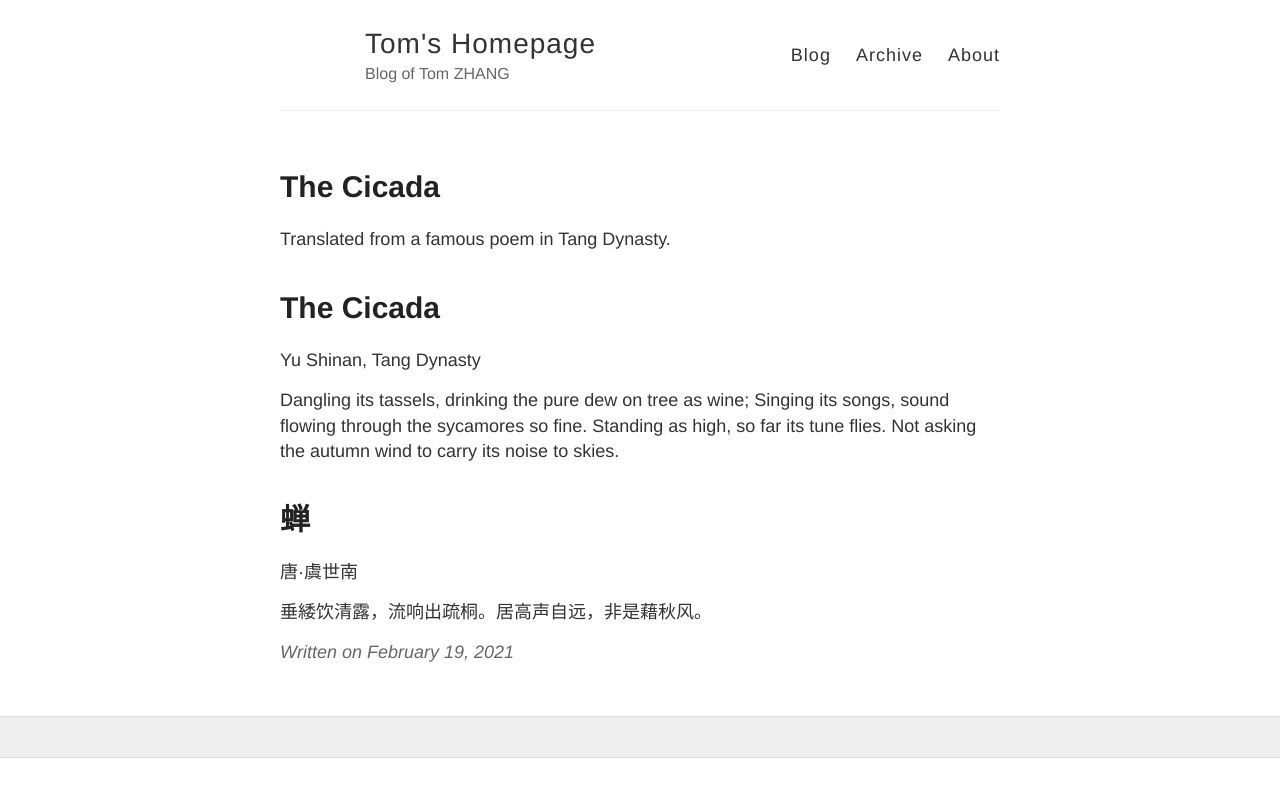
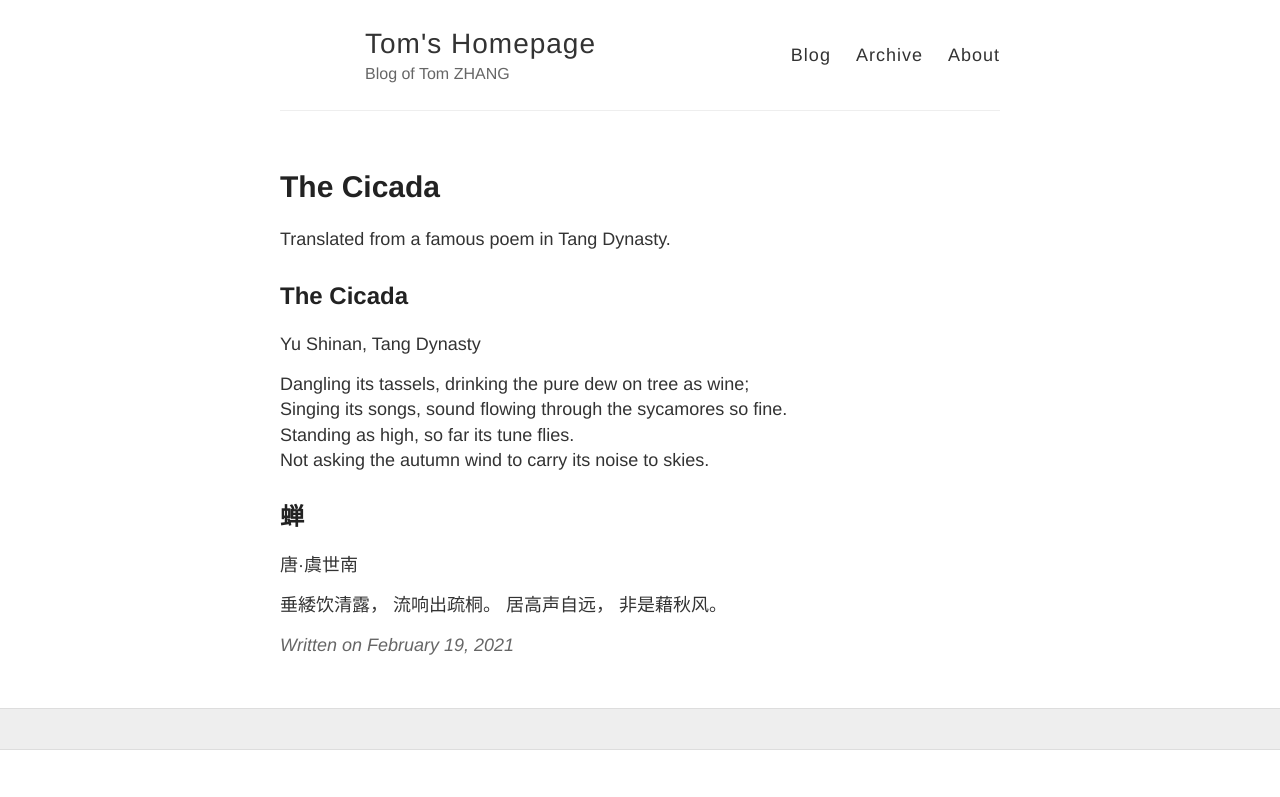
Before and after one commit to Tom20200112/Tom20200112.github.io, a Jekyll site: the page built from _posts/2021-02-19-POEM.md, in a window 1280 px wide. Shown: the top 797 px of the page. Built offline with Jekyll 4.4.1, drawn with Linux system fonts in a browser that asks for light colours.

```diff
--- a/_posts/2021-02-19-POEM.md
+++ b/_posts/2021-02-19-POEM.md
@@ -6,7 +6,7 @@ title: The Cicada
 
 Translated from a famous poem in Tang Dynasty.
 
-# The Cicada
+## The Cicada
 
 Yu Shinan, Tang Dynasty
 
@@ -15,8 +15,11 @@ Singing its songs, sound flowing through the sycamores so fine.
 Standing as high, so far its tune flies.
 Not asking the autumn wind to carry its noise to skies.
 
-# 蝉
+## 蝉
 
 唐·虞世南
 
-垂緌饮清露，流响出疏桐。居高声自远，非是藉秋风。
+垂緌饮清露，
+流响出疏桐。
+居高声自远，
+非是藉秋风。
```
